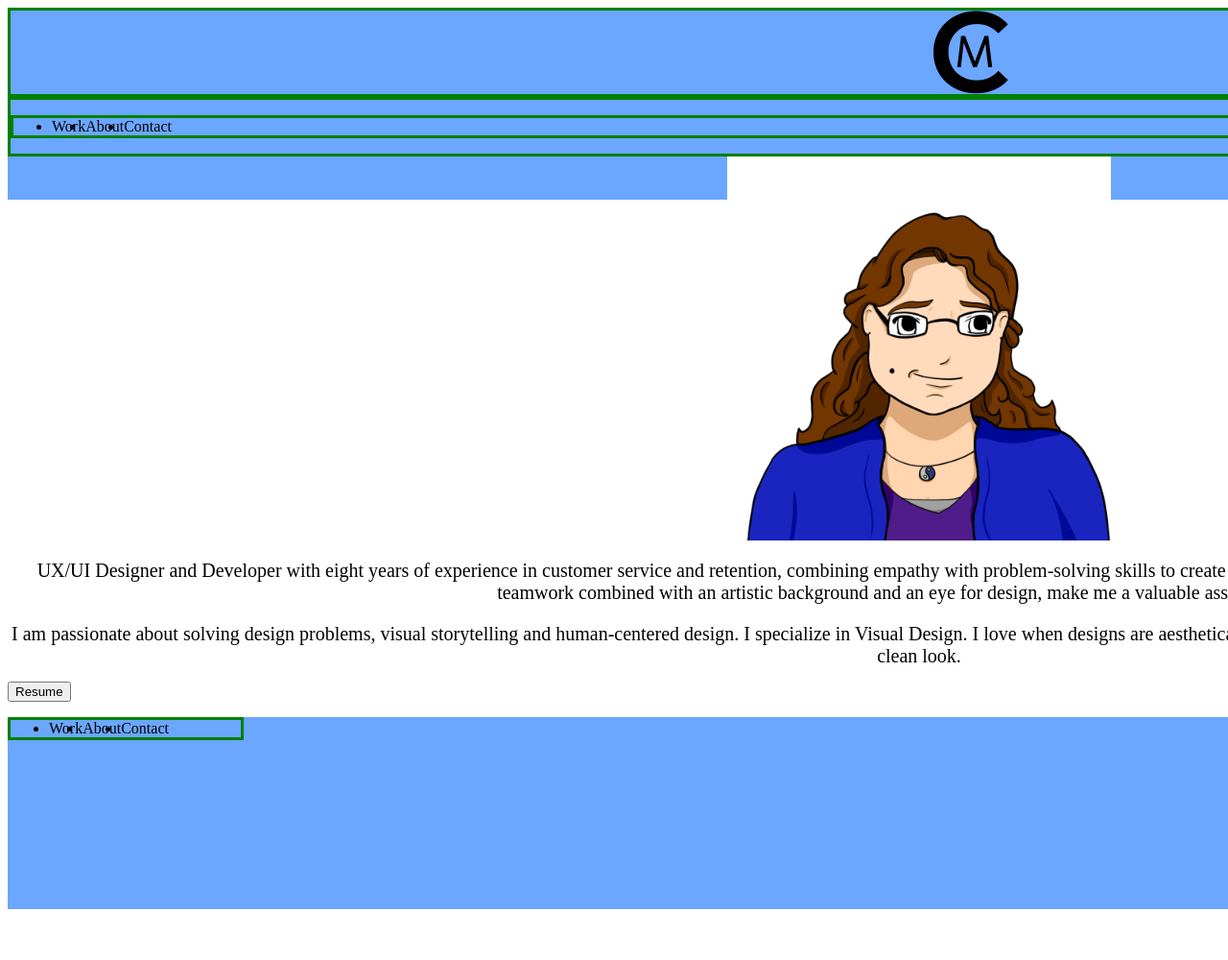
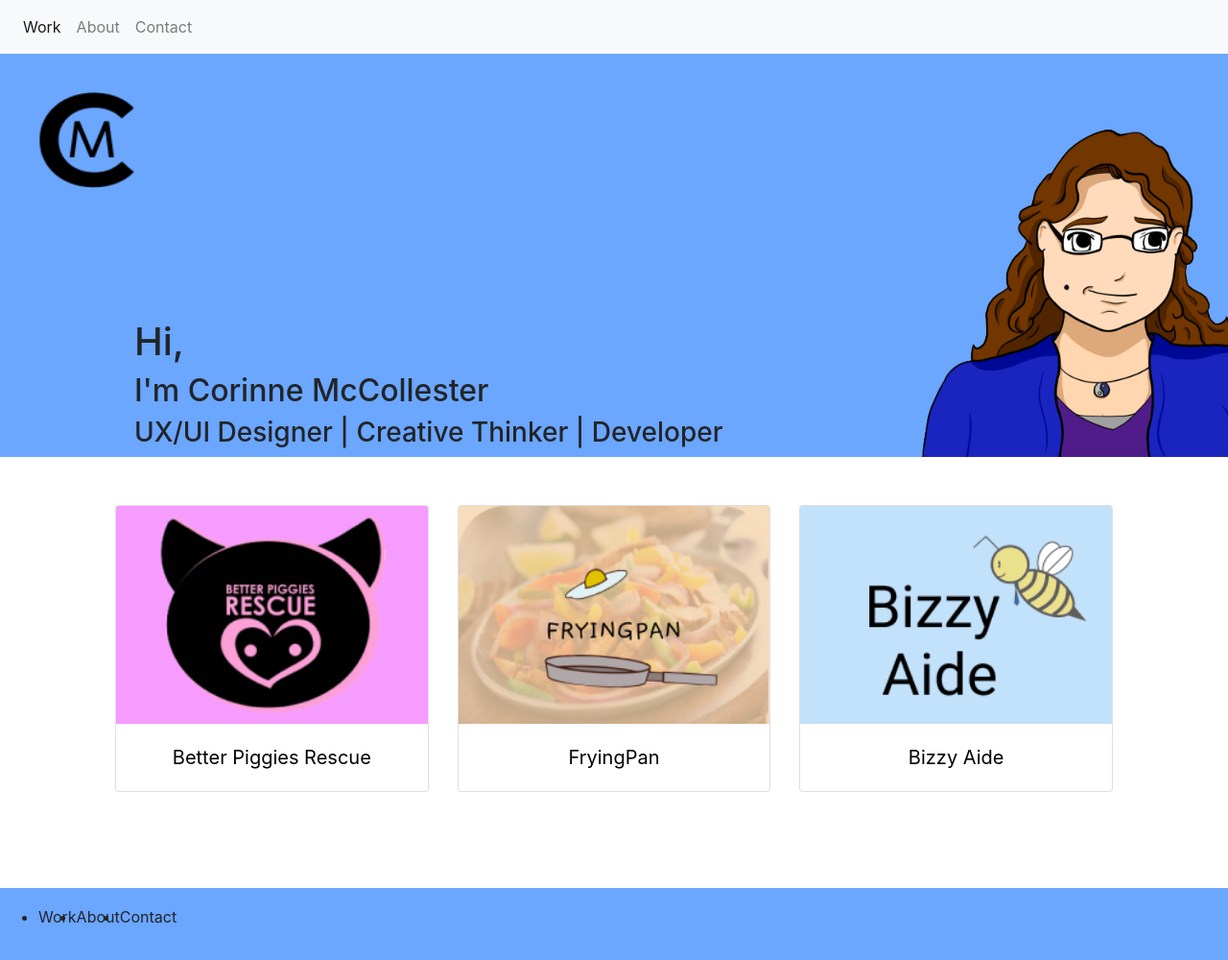
Before and after one commit to Stipplinggirl/Portfolio, a plain HTML site: page index.html in a window 1280 px wide. Shown: the top 1000 px of the page at 96% size. Before the commit the page ends 947 px from the top, so only its background shows below. Drawn offline with nearby package versions, Linux system fonts and the light colour scheme.

Commit message:
update 2

```diff
--- a/css/style.css
+++ b/css/style.css
@@ -1,5 +1,5 @@
 .navigation {
-  height: 200px;
+
   width: 1900px;
   background-color: #6BA6FF;
 }
@@ -12,13 +12,11 @@ p {
 }
 .inline-block {
   vertical-align: top;
-  border: 3px green solid;
   display: flex;
   width: 2000px;
 }
 .ul {
   vertical-align: center;
-  border: 3px green solid;
   display: flex;
   width: 200px;
 }
@@ -27,22 +25,38 @@ p {
   margin-left: auto;
   margin-right: auto;
 }
-.button {
-  display: flex;
-  justify-content: center;
+.container {
+  padding: 50px;
 }
-.CM {
-display: flex;
-align-items: center;
+.logo {
+margin-left: 20px;
+margin-top: 20px;
 }
+.welcome {
+  display: grid;
+  grid-template-columns: 2fr 1fr;
+  width: 60%;
+  align-items: flex-end;
+}
+.h1 {
+font-style: 52px;
+font-family: -apple-system, BlinkMacSystemFont, 'Segoe UI', Roboto, Oxygen, Ubuntu, Cantarell, 'Open Sans', 'Helvetica Neue', sans-serif;
+}
+.h2 {
+  font-style: 64px;
+  font-family: 'Lucida Sans', 'Lucida Sans Regular', 'Lucida Grande', 'Lucida Sans Unicode', Geneva, Verdana, sans-serif
+  }
 
 .Ren {
   display: flex;
-  justify-content: center;
+  justify-content: right;
 }
 
 .footer {
   height: 200px;
   width: 1900px;
   background-color: #6BA6FF;
+  position: absolute;
+  line-height: 60px;
+  margin-top: 50px;
 }
--- a/index.html
+++ b/index.html
@@ -1,30 +1,84 @@
 <!DOCTYPE html>
 <html>
+
 <head>
+  <link rel="stylesheet" href="https://stackpath.bootstrapcdn.com/bootstrap/4.3.1/css/bootstrap.min.css"
+    integrity="sha384-ggOyR0iXCbMQv3Xipma34MD+dH/1fQ784/j6cY/iJTQUOhcWr7x9JvoRxT2MZw1T" crossorigin="anonymous">
   <link href="css/style.css" rel="stylesheet" type="text/css">
   <title>Corinne McCollester</title>
 </head>
+<!--Navigation section should include WOrk, About and Contact along with social media buttons-->
 
 <body>
   <header class="navigation">
+    <nav class="navbar navbar-expand-lg navbar-light bg-light">
+
+      <button class="navbar-toggler" type="button" data-toggle="collapse" data-target="#navbarNav"
+        aria-controls="navbarNav" aria-expanded="false" aria-label="Toggle navigation">
+        <span class="navbar-toggler-icon"></span>
+      </button>
+      <div class="collapse navbar-collapse" id="navbarNav">
+        <ul class="navbar-nav">
+          <li class="nav-item active">
+            <a class="nav-link" href="#">Work <span class="sr-only">(current)</span></a>
+          </li>
+          <li class="nav-item">
+            <a class="nav-link" href="#">About</a>
+          </li>
+          <li class="nav-item">
+            <a class="nav-link" href="#">Contact</a>
+          </li>
+        </ul>
+      </div>
+    </nav>
     <div class="inline-block logo">
-        <img src="images/CM.png" alt="CM" class="center">
+      <div class="logo">
+        <img src="images/CM.png" alt="CM" width="100px" height="100px">
       </div>
-      <nav class="inline-block">
-        <ul class="inline-block">
-        <li>Work</li>
-        <li>About</li>
-        <li>Contact</li>
-        </ul>
-      </nav>
+      <div class="welcome">
+        <div class="header">
+          <h1>Hi,</h1>
+          <h2>I'm Corinne McCollester</h2>
+          <h3>UX/UI Designer | Creative Thinker | Developer</h3>
+        </div>
+        <div class="ren">
+          <img src="images/Illustration-removebg-preview (1).png" width="400" height="400" alt="Ren" class="Ren">
+        </div>
+      </div>
+    </div>
+  </header>
+  <!--Here are the cards for my projects-->
   <section class="heroImg">
-      <div id="heroImg" class="content">
-        <img src= "images/Ren.png" width="400" height="400" alt="Ren" class="center">
-               <p>UX/UI Designer and Developer with eight years of experience in customer service and retention, combining empathy with problem-solving skills to create the best user experience. Strengths in  strong research skills, creativity, and teamwork combined with an artistic background and an eye for design, make me a valuable asset to any team.</p1>
-               <p>I am passionate about solving design problems, visual storytelling and human-centered design. I specialize in Visual Design. I love when designs are aesthetically pleasing. It is very satisfying when I create a site is fully functional with a clean look. </p2>
+    <div class="container-fluid">
+      <div class="container">
 
+
+        <div class="row">
+
+          <div class="cardContainer col-lg-4 col-sm-12">
+            <div class="card" style="width: 100%;">
+              <img class="card-img-top" src="images/BetterPiggies.png" alt="Better Piggies Rescue">
+              <div class="card-body">
+                <p class="card-text">Better Piggies Rescue</p>
               </div>
-       <button>Resume</button>
+            </div>
+          </div>
+          <div class="cardContainer col-lg-4 col-sm-12">
+            <div class="card" style="width: 100%;">
+              <img class="card-img-top" src="images/FryingPan.png" alt="FryingPan" box-shadow: 10px 10px 5px grey>
+              <div class="card-body">
+                <p class="card-text">FryingPan</p>
+              </div>
+            </div>
+          </div>
+          <div class="cardContainer col-lg-4 col-sm-12">
+            <div class="card" style="width: 100%;">
+              <img class="card-img-top" src="images/BizzyAide.png" alt="Bizzy Aide">
+              <div class="card-body">
+                <p class="card-text">Bizzy Aide</p>
+              </div>
+            </div>
+          </div>
   </section>
   <footer class="footer">
     <ul class="ul">
@@ -33,7 +87,8 @@
       <li>Contact</li>
     </ul>
   </Footer>
-   </header>
+
 
 </body>
+
 </html>
```
Also changed, not shown: images/BetterPiggies.png (added), images/BizzyAide.png (added), images/FryingPan.png (added), images/Illustration-removebg-preview (1).png (added), images/Mr. shananagins.png (deleted). Lines whose indentation alone changed are shown as unchanged.
